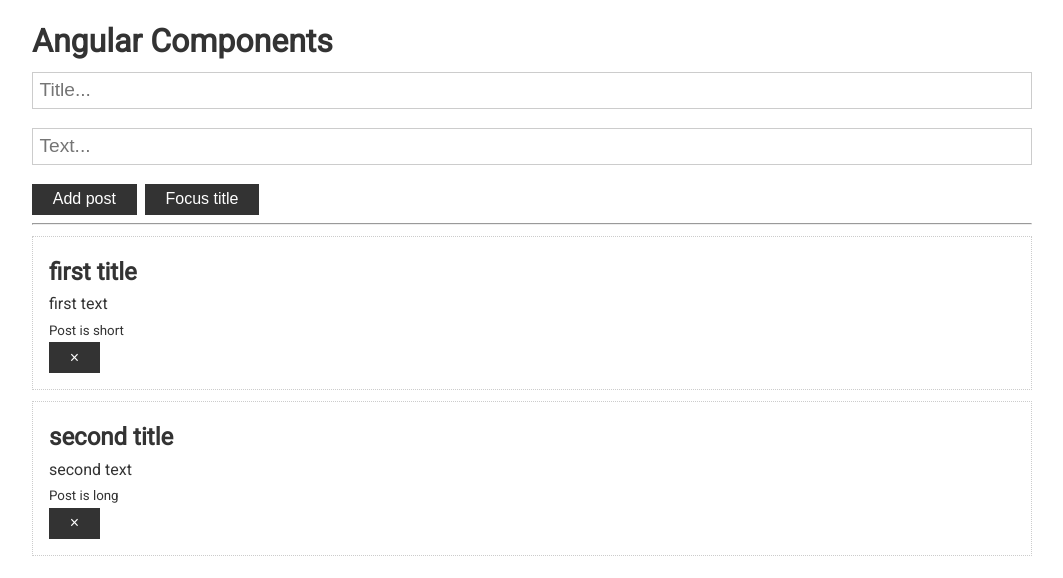
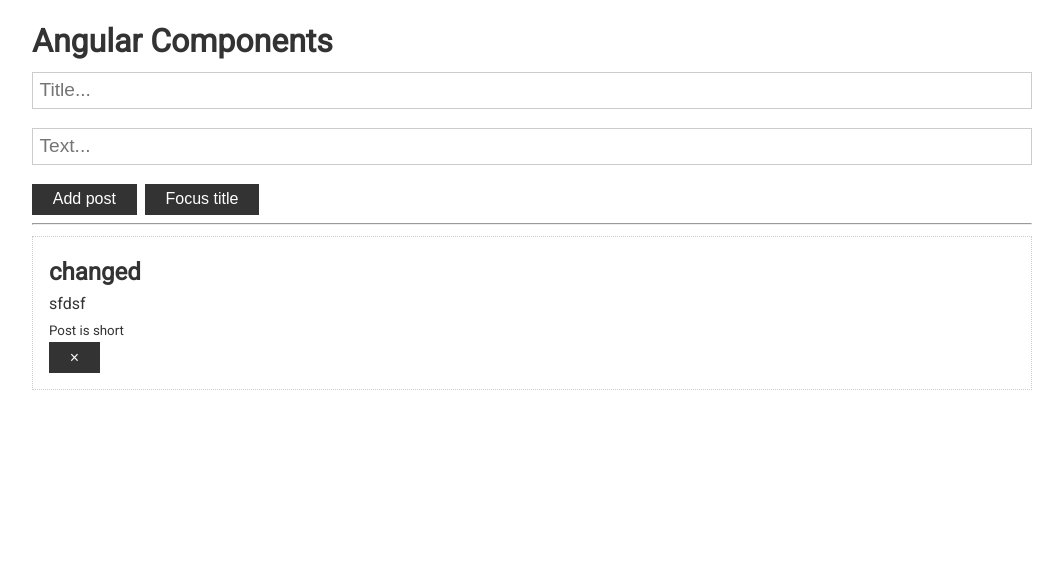
Before and after one commit to aVerbits/Angular_course, an Angular app in the folder unit3/Angular-basics/: page / in a window 1280 px wide. Shown: the top 578 px of the page, without its empty margins (108-1171 px from the left). Built offline with nearby package versions, Linux system fonts and the light colour scheme.

Commit message:
add Change Detection Strategy

```diff
--- a/unit3/Angular-basics/src/app/app.component.ts
+++ b/unit3/Angular-basics/src/app/app.component.ts
@@ -1,4 +1,4 @@
-import { Component } from '@angular/core';
+import { Component, OnInit } from '@angular/core';
 
 export interface Post{
   title: string
@@ -11,13 +11,24 @@
   templateUrl: './app.component.html',
   styleUrls: ['./app.component.scss']
 })
-export class AppComponent {
+export class AppComponent implements OnInit{
   // title = 'Angular-basics';
   posts: Post[] = [
     {title: 'first title', text: 'first text', id: 1},
-    {title: 'second title', text: 'second text', id: 2}
+    // {title: 'second title', text: 'second text', id: 2}
+]
 
-  ]
+ngOnInit(): void {
+  setTimeout(() => {
+console.log('Timeout')
+this.posts[0] = {
+  title: 'changed',
+  text: 'sfdsf',
+  id: 33
+}
+  }, 5000)
+}
+
   updatePosts(post: Post) {
     this.posts.unshift(post)
     // console.log('Post', post)
--- a/unit3/Angular-basics/src/app/post/post.component.ts
+++ b/unit3/Angular-basics/src/app/post/post.component.ts
@@ -1,10 +1,11 @@
-import { AfterContentChecked, AfterContentInit, AfterViewChecked, AfterViewInit, Component, ContentChild, DoCheck, ElementRef, EventEmitter, Input, OnChanges, OnDestroy, OnInit, Output, SimpleChanges } from '@angular/core';
+import { AfterContentChecked, AfterContentInit, AfterViewChecked, AfterViewInit, ChangeDetectionStrategy, Component, ContentChild, DoCheck, ElementRef, EventEmitter, Input, OnChanges, OnDestroy, OnInit, Output, SimpleChanges } from '@angular/core';
 import { Post } from '../app.component';
 
 @Component({
   selector: 'app-post',
   templateUrl: './post.component.html',
-  styleUrls: ['./post.component.scss']
+  styleUrls: ['./post.component.scss'],
+  changeDetection: ChangeDetectionStrategy.OnPush //(Default)!  OnPush - реагирует если поменяется ссылка на объект Input (входные параметры)
 })
 export class PostComponent implements
 OnInit,
```
